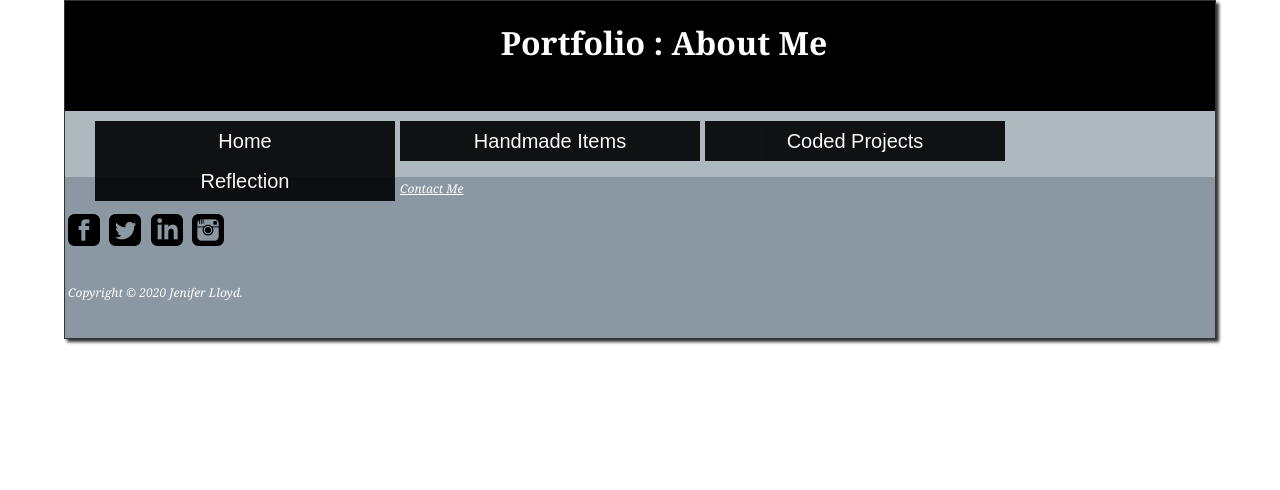
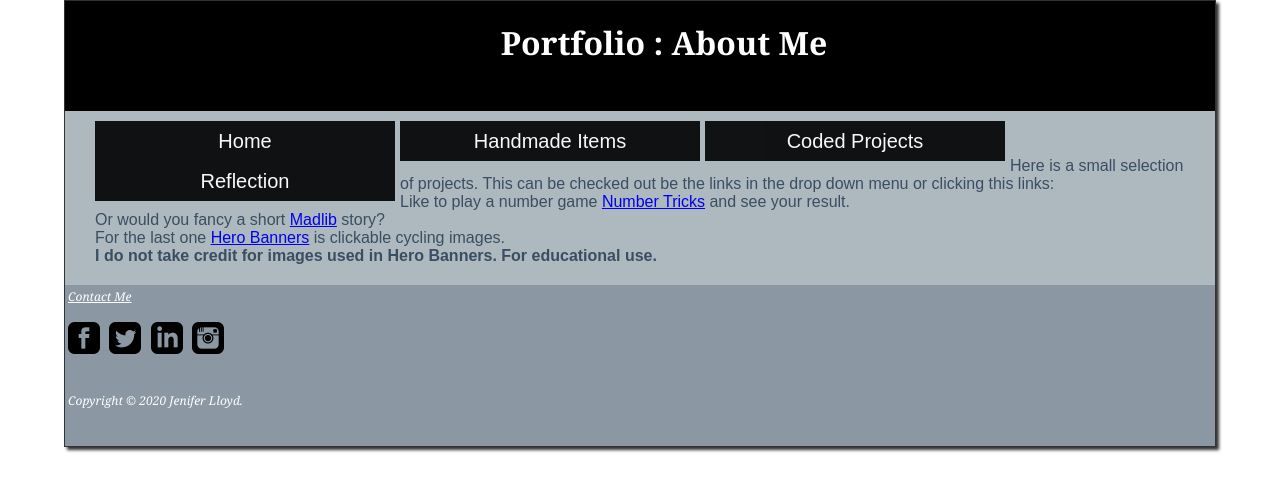
Before and after one commit to jena-lloyd/jena-lloyd.github.io, a plain HTML site: page portfolio_JAL/coded_projects.html in a window 1280 px wide. Drawn offline with Linux system fonts and the light colour scheme.

Commit message:
p tag for coded projects page

```diff
--- a/portfolio_JAL/coded_projects.html
+++ b/portfolio_JAL/coded_projects.html
@@ -28,7 +28,13 @@
                     <li><a href="reflection.html" target=" ">Reflection</a></li> <!-- Reflection Paper in Html Format-->
                 </ul>
         <br><br>
-            <p>
+            <p>Here is a small selection of projects. This can be checked out be the links in the drop down menu or clicking this links:
+                <br>
+                Like to play a number game <a href="numTricks_game.html">Number Tricks</a> and see your result.<br>
+                Or would you fancy a short <a href="madLibs_JL.html">Madlib</a> story? <br>
+                For the last one <a href="heroBannersAssign.html">Hero Banners</a> is clickable cycling images.<br>
+                <h4>I do not take credit for images used in Hero Banners. For educational use.</h4>
+            </p>
             </main>
             <footer>
                 <p><a href="contact.html" target="_blank">Contact Me</a> <!-- may change. possible link to linkin?-->
```
